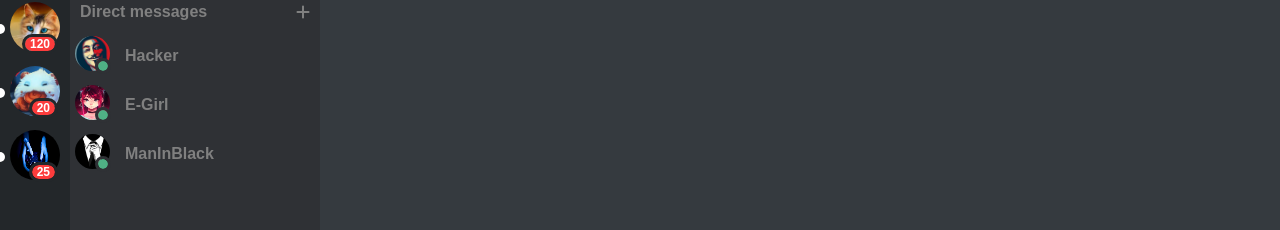
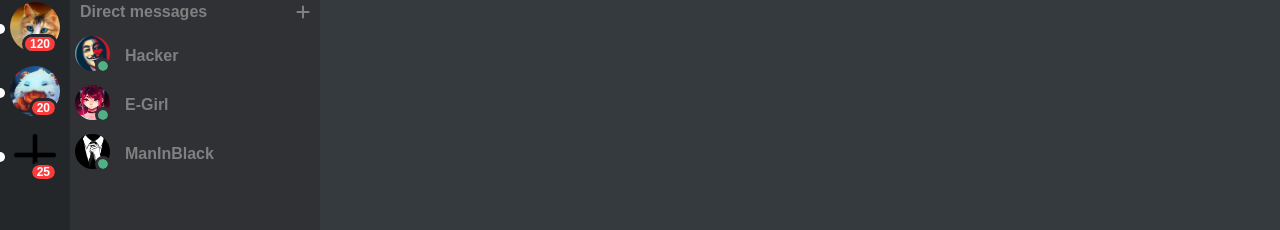
Before and after one commit to Orrv2904/cs50w-project2, a plain HTML site: page templates/chat.html in a window 1280 px wide. Shown: the part 195-425 px from the top of the page. Drawn offline with Linux system fonts and the light colour scheme.

Commit message:
:construction:

```diff
--- a/templates/chat.html
+++ b/templates/chat.html
@@ -34,7 +34,7 @@
         </div>
         <div class="server-logo">
             <span class="message__count">25</span>
-            <img src="../static/assets/server5.jpg" alt="server" />
+            <img src="../static/assets/createserver.ico" alt="server" />
         </div>
     </div>
 
```
Also changed, not shown: static/assets/createserver.ico (added).
